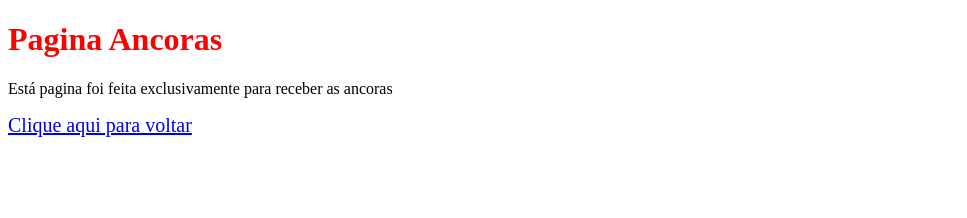
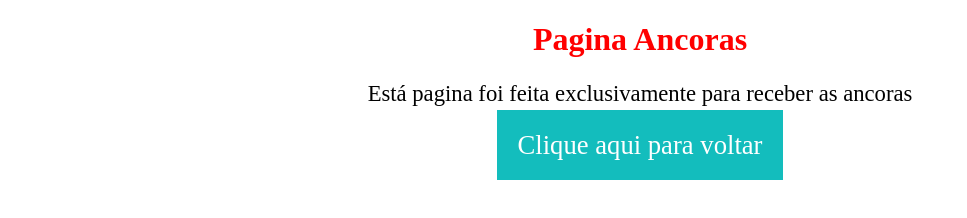
Before and after one commit to GabrielHenri12/Replica_Bradesco, a plain HTML site: page ancoras.html in a window 1280 px wide. Shown: the whole page, without its empty margins (0-967 px from the left). Drawn offline with Linux system fonts and the light colour scheme.

Commit message:
Alteração na css das ancoras

```diff
--- a/ancoras.css
+++ b/ancoras.css
@@ -1,8 +1,20 @@
+body{
+    text-align: center;
+}
+
 h1{
     color: red;
     font-family: 'Times New Roman', Times, serif;
 }
 
+p{
+    font-size: 17pt;
+}
+
 a{
-    font-size: 20px;
+    font-size: 20pt;
+    text-decoration: none;
+    background-color: rgb(19, 189, 189);
+    padding: 20px;
+    color: #fff;
 }
```
